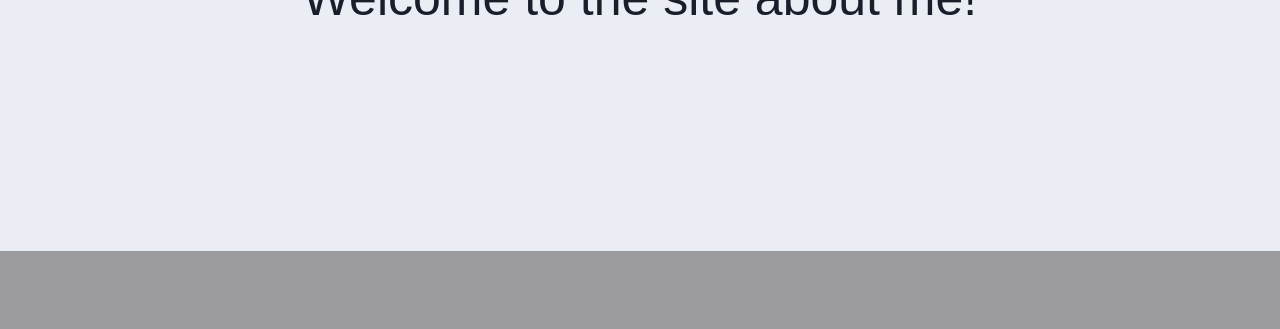
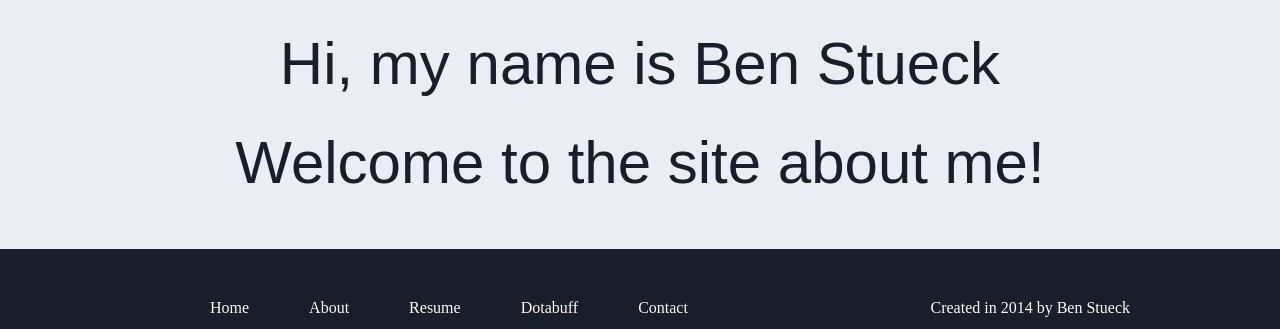
Before and after one commit to willbestuck/wbs, a Django app: page /info/ in a window 1280 px wide. Shown: the part 873-1202 px from the top of the page. Before the commit the page ends 1124 px from the top, so only its background shows below. Run offline with Django 3.2, Linux system fonts and the light colour scheme; some libraries are stand-ins or nearby versions.

Commit message:
made some good changes

```diff
--- a/info/static/info/css/index.css
+++ b/info/static/info/css/index.css
@@ -1,6 +1,9 @@
 /*Template CSS for Index.html*/
+{% load staticfiles %}
 
 body {
+	background-color: #191E2A;
+	height: 100%;
 	margin: 0;
 }
 
@@ -79,11 +82,12 @@
 /*############################################################*/
 
 .data {
-	background-color: #EAEDF3;
+	background: url("/static/info/img/ben.JPG") repeat fixed center;
+	background-size: 1850px;
 	/*border-bottom: 2px groove #EAEDF3;*/*/
 
 	position: relative;
-	height: 652px;
+	height: 800px;
 	width: 100%;
 	min-width: 980px;
 	margin: 0;
@@ -110,7 +114,7 @@
 	/*border-bottom: 2px groove #D3D5DB;*/*/
 
 	position: relative;
-	height: 240px;
+	height: 250px;
 	width: 100%;
 	min-width: 980px;
 	margin: 0;
@@ -122,19 +126,32 @@
 	text-align: center;
 	color: #191E2A;
 	font-family: 'Abel', sans-serif;
-	font-size: 50px;
-	font-weight: 400;
+	font-size: 60px;
+	font-weight: 500;
 }
 
 /*############################################################*/
 
 .footer {
-	background-color: #EAEDF3;
+	background-color: #191E2A;
 
 	position: relative;
-	height: 20%;
+	height: 80px;
 	width: 100%;
 	min-width: 980px;
 	margin: 0;
 	padding: 0;
 }
+
+#footer-links {
+	padding-top: 50px;
+	padding-left: 60px;
+	float: left;
+	color: #FFFAFA;
+}
+
+#signature {
+	padding-top: 50px;
+	float: right;
+	color: #FFFAFA;
+}
--- a/info/templates/info/index.html
+++ b/info/templates/info/index.html
@@ -27,7 +27,7 @@
 
   <div class="data">
     <div class="wrapper" id="datawrapper">
-  		<div id="ben_pic"><img src="{% static "info/img/ben.JPG" %}" ></div>
+  		<!-- <div id="ben_pic"><img src="{% static "info/img/ben.JPG" %}" ></div> -->
     </div>
   </div>
 
@@ -41,7 +41,12 @@
 
   <div class="footer">
     <div class='wrapper' id="footerwrapper">
-
+    	<div id="footer-links">Home</div>
+    	<div id="footer-links">About</div>
+    	<div id="footer-links">Resume</div>
+    	<div id="footer-links">Dotabuff</div>
+    	<div id="footer-links">Contact</div>
+    	<div id="signature">Created in 2014 by Ben Stueck</div>
     </div>
   </div>
 
```
